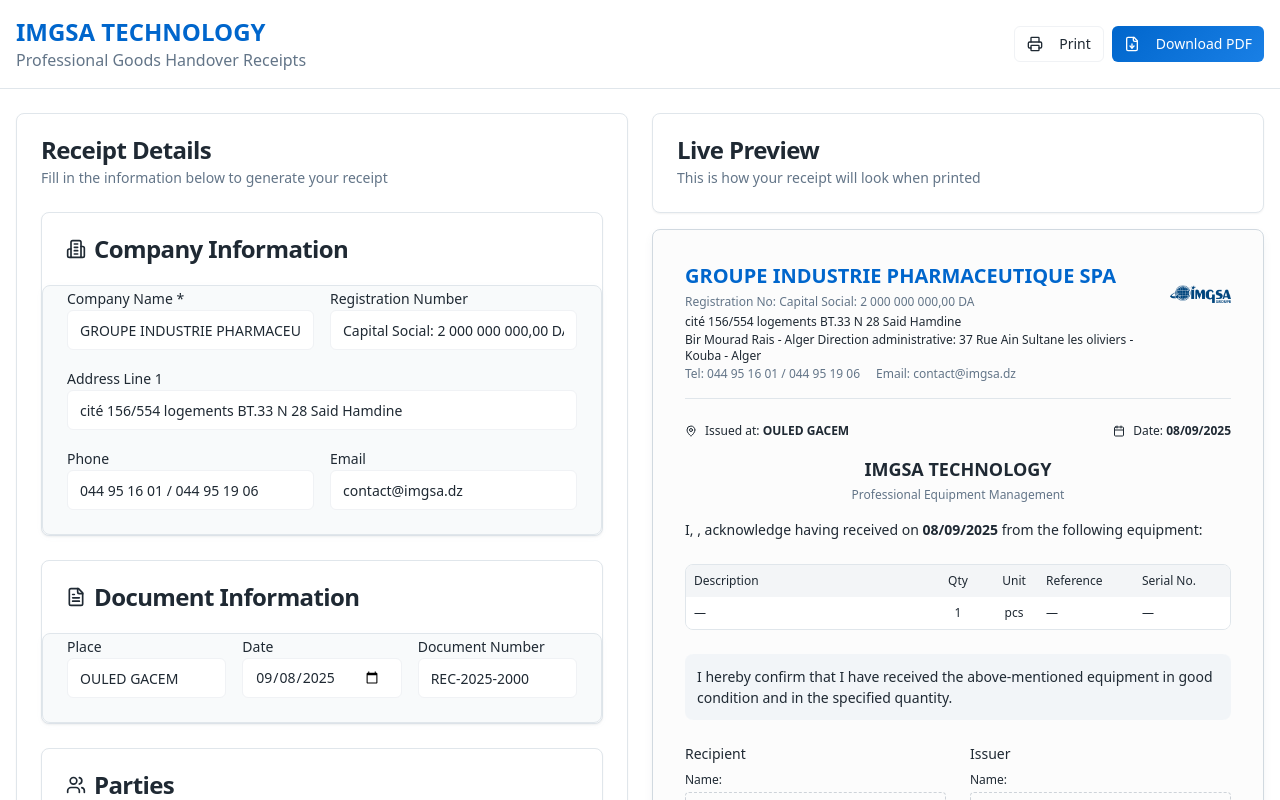
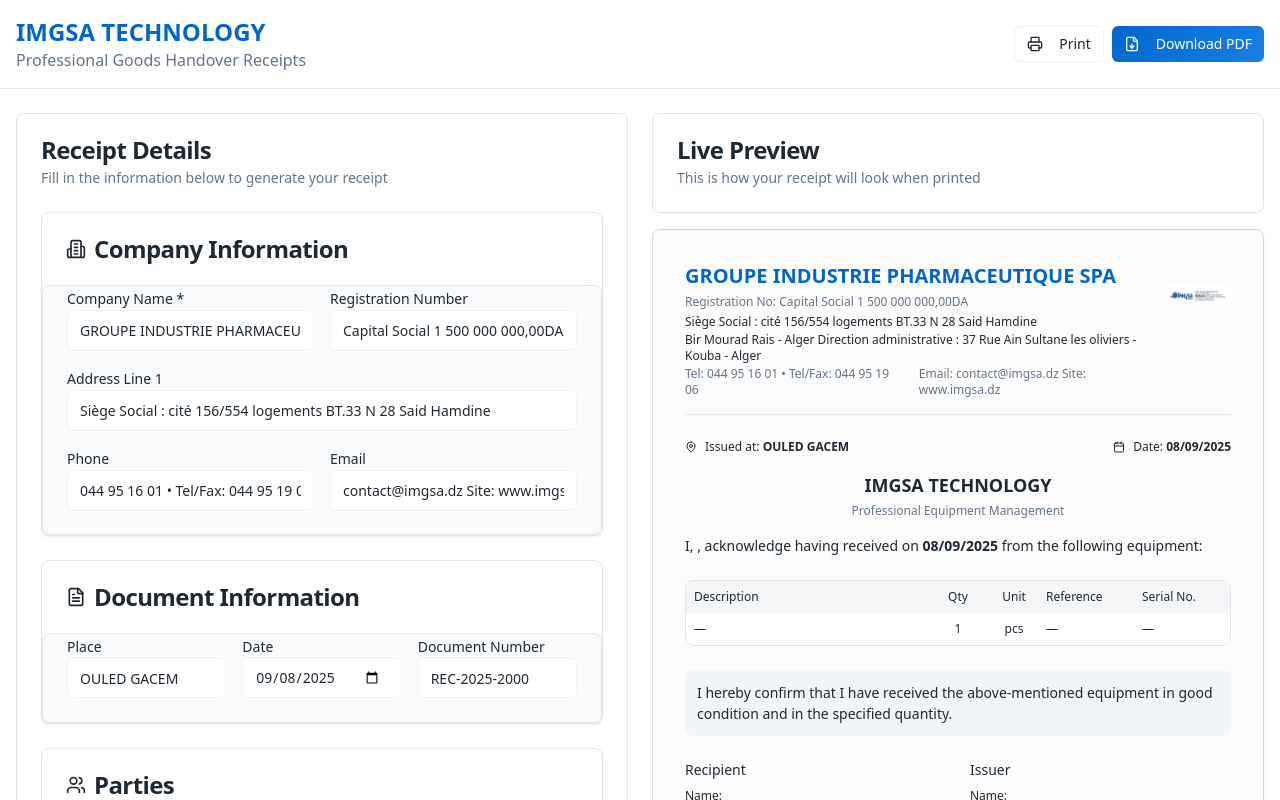
Before and after one commit to nosamimi425/goods-receipt-forge, a React (Vite) app: page / in a window 1280 px wide. Shown: the top 800 px of the page. Built offline with nearby package versions, Linux system fonts and the light colour scheme; the HTML template or start-up script is replaced by a standard one.

Commit message:
Update company information

```diff
--- a/src/pages/Index.tsx
+++ b/src/pages/Index.tsx
@@ -12,12 +12,12 @@ const Index = () => {
   const [receiptData, setReceiptData] = useState<ReceiptData>({
     company: {
       name: "GROUPE INDUSTRIE PHARMACEUTIQUE SPA",
-      registrationNumber: "Capital Social: 2 000 000 000,00 DA",
-      address1: "cité 156/554 logements BT.33 N 28 Said Hamdine",
-      address2: "Bir Mourad Rais - Alger\n\nDirection administrative: 37 Rue Ain Sultane les oliviers - Kouba - Alger",
-      phone: "044 95 16 01 / 044 95 19 06",
-      email: "contact@imgsa.dz",
-      logo: "/lovable-uploads/595b5aac-31bc-49ac-b204-2ac06ba02df0.png",
+      registrationNumber: "Capital Social 1 500 000 000,00DA",
+      address1: "Siège Social : cité 156/554 logements BT.33 N 28 Said Hamdine",
+      address2: "Bir Mourad Rais - Alger\nDirection administrative : 37 Rue Ain Sultane les oliviers - Kouba - Alger",
+      phone: "044 95 16 01 • Tel/Fax: 044 95 19 06",
+      email: "contact@imgsa.dz Site: www.imgsa.dz",
+      logo: "/lovable-uploads/dd0ca01b-0b77-4c06-8ffa-5a71df8c6ae0.png",
     },
     document: {
       place: "OULED GACEM",
```
Also changed, not shown: public/lovable-uploads/dd0ca01b-0b77-4c06-8ffa-5a71df8c6ae0.png (added).
